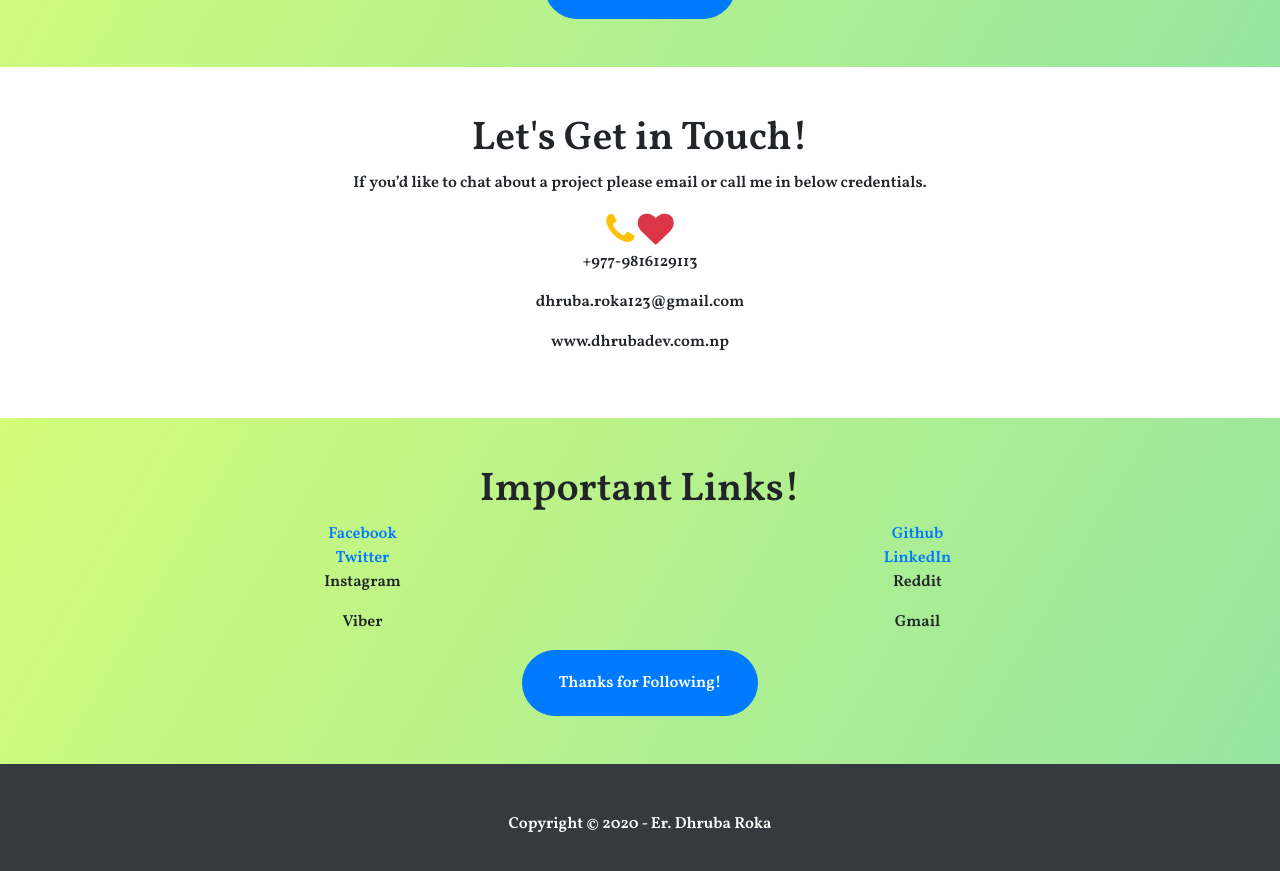
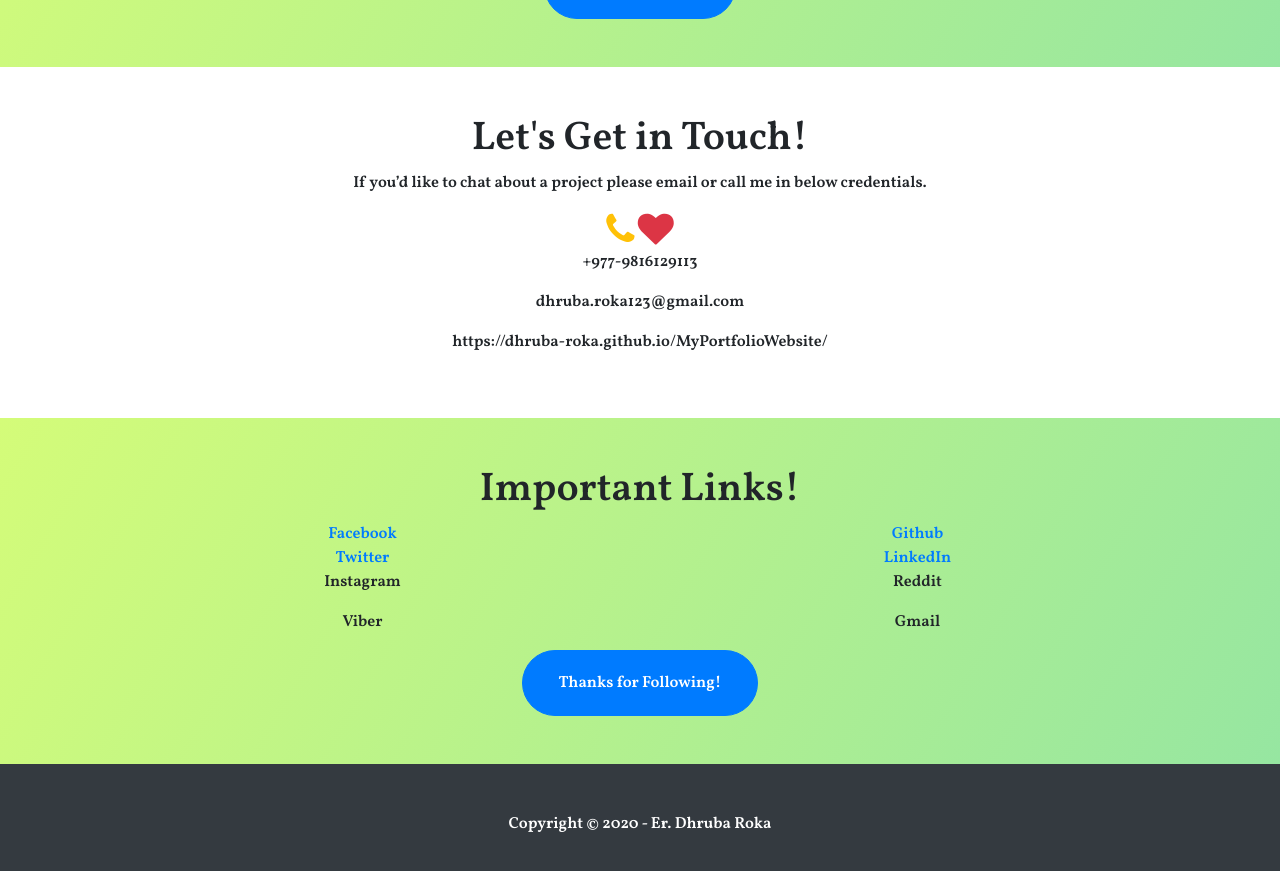
Before and after one commit to dhruba-roka/MyPortfolioWebsite, a Jekyll site: the page index.html, which Jekyll copies as it is, in a window 1280 px wide and 900 px high, scrolled down 2673 px. Shown: the top 871 px of the window. Built offline with Jekyll 4.4.1, drawn with Linux system fonts in a browser that asks for light colours.

Commit message:
Update index.html

```diff
--- a/index.html
+++ b/index.html
@@ -52,7 +52,8 @@
               <a class="nav-link" href="#about_section">About <span class="sr-only">(current)</span></a>
             </li>
             <li class="nav-item active">
-              <a class="nav-link" href="#contact_section">Contact us <span class="sr-only">(current)</span></a>
+              <a class="nav-link" href="#contact_section">
+                <span class="sr-only">(current)</span></a>
             </li>
 
           </ul>
@@ -70,7 +71,7 @@
           <div class="col-md-12  text-center">
             <h1 class="text-center animate__animated animate__backInDown wow">Welcome to my Portfolio!<h1>
             <br>
-            <img src="/img/dhruba.jpg" width="250" height="250" class="d-inline-block align-top img-fluid rounded-circle" alt="profile_photo">
+            <img src="img/dhruba.jpg" width="250" height="250" class="d-inline-block align-top img-fluid rounded-circle" alt="">
             <h2 class="animate__animated animate__rollIn wow" data-wow-dalay="1000ms">Hello, I am <span  style="color: red;"> Dhruba Roka.</span>
               <br>I am a full-stack Java Web-Developer. </h2>
 
@@ -260,7 +261,7 @@
           <i class="fa fa-heart text-danger" style="font-size:36px "></i>
           <p class="animate__animated animate__rotateIn wow">+977-9816129113</p>
           <p class="animate__animated animate__rotateInDownLeft wow">dhruba.roka123@gmail.com</p>
-          <p class="animate__animated animate__rotateInDownRight wow">www.dhrubadev.com.np</p>
+          <p class="animate__animated animate__rotateInDownRight wow">https://dhruba-roka.github.io/MyPortfolioWebsite/</p>
 
         </div>
 
```
